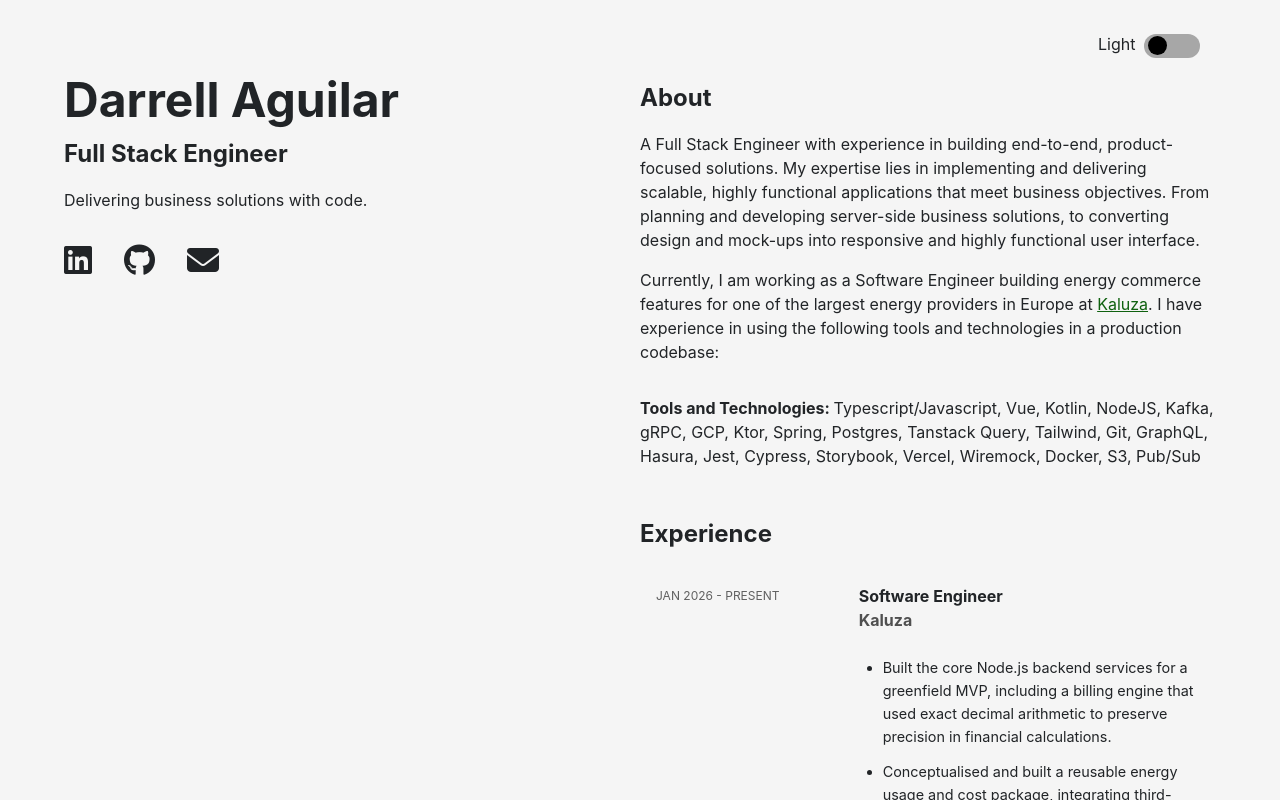
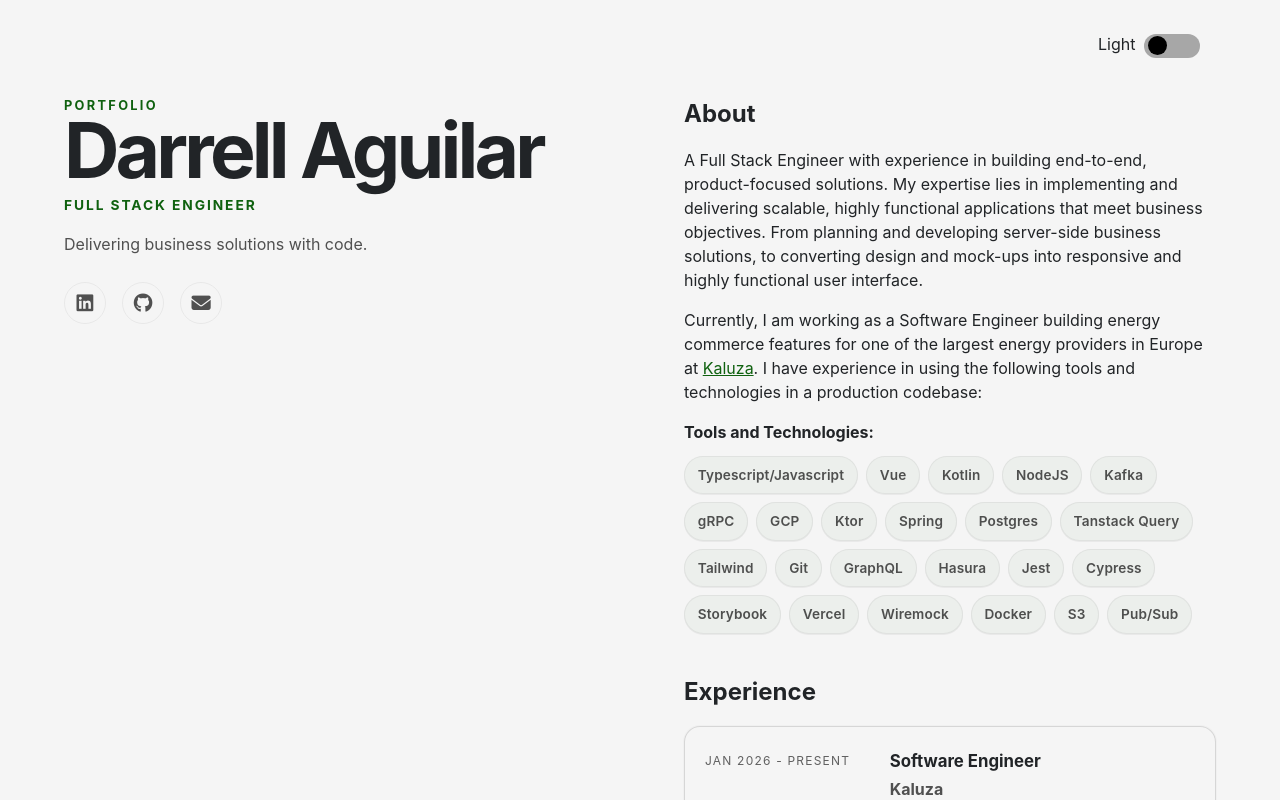
Before and after one commit to darrell-aguilar/portfolio, a Vue app: page / in a window 1280 px wide. Shown: the top 800 px of the page. Built offline with nearby package versions, Linux system fonts and the light colour scheme.

Commit message:
update UI design

```diff
--- a/src/App.vue
+++ b/src/App.vue
@@ -66,23 +66,27 @@ export default defineComponent({
     }
   }
   &_container {
-    padding: 2rem 1rem;
+    padding: 3rem 1rem 4rem;
     margin: auto;
-    max-width: 1200px;
+    max-width: 1240px;
     display: flex;
     flex-direction: column;
+    gap: 2.75rem;
 
     & > * {
       flex-basis: 50%;
     }
 
     @include sm {
-      padding: 2rem 4rem;
+      padding: 4rem 2rem 4.5rem;
+      gap: 3rem;
     }
 
     @include lg {
       flex-direction: row;
-      padding: 4rem 4rem;
+      align-items: flex-start;
+      padding: 5.5rem 4rem 5.5rem;
+      gap: 5.5rem;
     }
   }
 }
--- a/src/components/About.vue
+++ b/src/components/About.vue
@@ -16,12 +16,12 @@
       production codebase:
     </p>
     <div class="about_tech">
-      <p class="about_paragraph about_highlight">
-        <span class="about_list">Tools and Technologies: </span>
-        Typescript/Javascript, Vue, Kotlin, NodeJS, Kafka, gRPC, GCP, Ktor, Spring,
-        Postgres, Tanstack Query, Tailwind, Git, GraphQL, Hasura, Jest,
-        Cypress, Storybook, Vercel, Wiremock, Docker, S3, Pub/Sub
-      </p>
+      <p class="about_list">Tools and Technologies:</p>
+      <ul class="about_tags">
+        <li v-for="tool in tools" :key="tool" class="about_tag">
+          {{ tool }}
+        </li>
+      </ul>
     </div>
   </div>
 </template>
@@ -31,6 +31,35 @@ import { defineComponent } from "vue"
 
 export default defineComponent({
   name: "About",
+  data() {
+    return {
+      tools: [
+        "Typescript/Javascript",
+        "Vue",
+        "Kotlin",
+        "NodeJS",
+        "Kafka",
+        "gRPC",
+        "GCP",
+        "Ktor",
+        "Spring",
+        "Postgres",
+        "Tanstack Query",
+        "Tailwind",
+        "Git",
+        "GraphQL",
+        "Hasura",
+        "Jest",
+        "Cypress",
+        "Storybook",
+        "Vercel",
+        "Wiremock",
+        "Docker",
+        "S3",
+        "Pub/Sub",
+      ],
+    }
+  },
 })
 </script>
 
@@ -38,16 +67,16 @@ export default defineComponent({
 @use "@/styles/variables.scss" as *;
 
 .about {
-  padding-top: 5rem;
+  padding-top: 4rem;
 
   @include fade-in-content;
 
   @include sm {
-    padding-top: 6rem;
+    padding-top: 5rem;
   }
 
   @include lg {
-    padding-top: 1rem;
+    padding-top: 0.5rem;
   }
 
   &_header {
@@ -56,6 +85,7 @@ export default defineComponent({
 
   &_paragraph {
     padding-top: 1rem;
+    max-width: 42rem;
   }
 
   &_link {
@@ -71,9 +101,41 @@ export default defineComponent({
     font-weight: bold;
   }
 
-  &_highlight:hover {
-    transition: all 0.5s ease-in-out;
-    color: var(--green);
+  &_tags {
+    display: flex;
+    flex-wrap: wrap;
+    gap: 0.5rem;
+    padding-top: 0.75rem;
+    list-style: none;
+    max-width: 42rem;
+  }
+
+  &_tag {
+    display: inline-flex;
+    align-items: center;
+    padding: 0.5rem 0.8rem;
+    border-radius: 999px;
+    border: 1px solid color-mix(in srgb, var(--grey-3) 80%, transparent);
+    background: color-mix(in srgb, var(--background) 96%, var(--green));
+    color: var(--grey-1);
+    font-size: 0.85rem;
+    font-weight: 600;
+    letter-spacing: 0.01em;
+    box-shadow: 0 1px 0 color-mix(in srgb, black 5%, transparent);
+    transition:
+      transform 0.18s ease-in-out,
+      border-color 0.18s ease-in-out,
+      background-color 0.18s ease-in-out,
+      color 0.18s ease-in-out,
+      box-shadow 0.18s ease-in-out;
+
+    &:hover {
+      transform: translateY(-1px);
+      border-color: var(--green);
+      background: color-mix(in srgb, var(--green) 8%, var(--background));
+      color: var(--text);
+      box-shadow: 0 6px 18px color-mix(in srgb, black 8%, transparent);
+    }
   }
 }
 </style>
--- a/src/components/Card.vue
+++ b/src/components/Card.vue
@@ -16,21 +16,29 @@ export default defineComponent({
 @use "@/styles/variables.scss" as *;
 
 .card {
-  padding: 1rem;
-  margin-bottom: 1rem;
+  padding: 1.15rem 1rem;
   display: grid;
   grid-template-columns: 1fr;
-  gap: 0.5rem;
+  gap: 1rem;
+  border: 1px solid color-mix(in srgb, var(--grey-3) 92%, var(--text));
+  border-radius: 1rem;
+  background: color-mix(in srgb, var(--background) 96%, transparent);
+  box-shadow: 0 0 0 1px color-mix(in srgb, var(--grey-3) 25%, transparent);
+  transition:
+    border-color 0.2s ease-in-out,
+    box-shadow 0.2s ease-in-out,
+    background-color 0.2s ease-in-out;
 
   &:hover {
-    transition: all 0.3s ease-in-out;
-    background-color: var(--hover-background);
-    border-radius: 5px;
+    border-color: color-mix(in srgb, var(--green) 45%, var(--grey-3));
+    box-shadow: 0 0 0 1px color-mix(in srgb, var(--green) 18%, transparent);
+    background-color: color-mix(in srgb, var(--background) 94%, var(--green));
   }
 
   @include sm {
     grid-template-columns: 1fr 2fr;
     gap: 2rem;
+    padding: 1.4rem 1.25rem;
   }
 }
 </style>
--- a/src/components/Experience.vue
+++ b/src/components/Experience.vue
@@ -1,6 +1,7 @@
 <template>
   <div class="experience">
     <h2 class="experience_header">Experience</h2>
+    <div class="experience_cards">
       <Card
         v-for="exp in experience"
         :key="exp.company"
@@ -23,6 +24,7 @@
           </ul>
         </div>
       </Card>
+    </div>
   </div>
 </template>
 
@@ -48,12 +50,11 @@ export default defineComponent({
 @use "@/styles/variables.scss" as *;
 
 .experience {
-  padding-top: 3rem;
+  padding-top: 2.5rem;
   @include fade-in-content;
   :deep(.card) {
     &:hover {
       & .experience_role {
-        transition: all 0.3s ease-in-out;
         color: var(--green);
       }
     }
@@ -64,23 +65,31 @@ export default defineComponent({
     margin-bottom: 1rem;
   }
 
+  &_cards {
+    display: flex;
+    flex-direction: column;
+    gap: 1.5rem;
+  }
+
   &_subheader {
     color: var(--grey-4);
     font-size: 0.75rem;
     line-height: 1.5rem;
     vertical-align: bottom;
+    letter-spacing: 0.1em;
   }
 
   &_role {
-    font-size: 1rem;
+    font-size: 1.05rem;
   }
 
   &_company {
     color: var(--grey-1);
+    margin-top: 0.15rem;
   }
 
   &_highlights {
-    padding-top: 1.5rem;
+    padding-top: 1.25rem;
     padding-left: 1.5rem;
     font-size: 0.9rem;
     list-style: disc;
--- a/src/components/Intro.vue
+++ b/src/components/Intro.vue
@@ -2,6 +2,7 @@
   <header class="intro">
     <div class="intro_container">
       <div class="intro_content">
+        <p class="intro_kicker">Portfolio</p>
         <h1 class="intro_title">
           <a href="/">Darrell Aguilar</a>
         </h1>
@@ -9,16 +10,10 @@
         <p class="intro_text">Delivering business solutions with code.</p>
       </div>
       <div class="intro_links">
-        <a
-          href="https://linkedin.com/in/darrell-aguilar"
-          aria-label="Link to LinkedIn profile"
-        >
+        <a href="https://linkedin.com/in/darrell-aguilar" aria-label="Link to LinkedIn profile">
           <i class="intro_icon fa-brands fa-linkedin"></i>
         </a>
-        <a
-          href="https://github.com/darrell-aguilar"
-          aria-label="Link to Github"
-        >
+        <a href="https://github.com/darrell-aguilar" aria-label="Link to Github">
           <i class="intro_icon fa-brands fa-github"></i>
         </a>
         <a href="mailto:darrell029@gmail.com" aria-label="Link to email">
@@ -42,12 +37,26 @@ export default defineComponent({
 
 .intro {
   &_container {
-    position: static;
+    position: sticky;
     top: 2rem;
+    display: grid;
+    gap: 1.15rem;
+    padding-top: 0.5rem;
 
     @include lg {
-      position: sticky;
+      align-self: start;
+      top: 3rem;
+      min-height: calc(100vh - 6rem);
+      align-content: start;
     }
+  }
+
+  &_kicker {
+    color: var(--green);
+    text-transform: uppercase;
+    letter-spacing: 0.18em;
+    font-size: 0.8rem;
+    font-weight: 700;
   }
 
   &_content {
@@ -63,58 +72,72 @@ export default defineComponent({
   }
 
   &_title {
+    font-size: clamp(2.75rem, 6vw, 4.75rem);
+    line-height: 0.95;
+    letter-spacing: -0.05em;
+    font-weight: 700;
+
     @include sm {
-      font-size: 3rem;
+      font-size: clamp(3rem, 6vw, 5rem);
     }
   }
 
   &_subtitle {
+    margin-top: 0.45rem;
+    color: var(--green);
+    text-transform: uppercase;
+    letter-spacing: 0.14em;
+    font-size: 0.82rem;
+
     @include sm {
-      font-size: 1.5rem;
+      font-size: 0.86rem;
     }
   }
 
   &_text {
     padding-top: 1rem;
+    max-width: 22rem;
+    color: var(--grey-1);
   }
 
   &_links {
     display: flex;
-    gap: 1rem;
-    padding: 1rem 0;
-    position: absolute;
-    animation: slide-in 0.5s ease-in-out;
-
-    @keyframes slide-in {
-      from {
-        left: -50rem;
-        opacity: 0;
-      }
-      to {
-        left: 0;
-        opacity: 1;
-      }
-    }
+    gap: 0.85rem;
+    padding: 0.5rem 0 0;
+    animation: fade-in 0.75s ease-in-out;
 
     @include sm {
-      gap: 2rem;
-      padding: 2rem 0;
+      gap: 1rem;
     }
 
     > * {
-      transition: all 0.2s ease-in-out;
+      width: 2.5rem;
+      height: 2.5rem;
+      display: inline-grid;
+      place-items: center;
+      border-radius: 999px;
+      color: var(--grey-1);
+      border: 1px solid color-mix(in srgb, var(--grey-3) 78%, transparent);
+      transition:
+        transform 0.2s ease-in-out,
+        border-color 0.2s ease-in-out,
+        color 0.2s ease-in-out,
+        background-color 0.2s ease-in-out;
 
       &:hover {
-        transform: scale(1.2);
+        transform: translateY(-1px);
+        border-color: var(--green);
+        color: var(--green);
+        background: color-mix(in srgb, var(--green) 6%, var(--background));
       }
     }
   }
 
   &_icon {
-    font-size: 1.5rem;
+    font-size: 1.15rem;
 
     @include sm {
-      font-size: 2rem;
+      font-size: 1.2rem;
     }
   }
 }
--- a/src/style.scss
+++ b/src/style.scss
@@ -1,10 +1,11 @@
 * {
   margin: 0;
   padding: 0;
+  box-sizing: border-box;
 }
 
 :root {
-  font-family: Inter, system-ui, Avenir, Helvetica, Arial, sans-serif;
+  font-family: Inter, "Segoe UI", "Avenir Next", sans-serif;
   line-height: 1.5;
   font-weight: 400;
   color-scheme: light dark;
@@ -15,9 +16,21 @@
   text-rendering: optimizeLegibility;
   -webkit-font-smoothing: antialiased;
   -moz-osx-font-smoothing: grayscale;
+  scroll-behavior: smooth;
 
   & * a {
     text-decoration: none;
     color: inherit;
   }
+
+  & body {
+    min-height: 100vh;
+    background-color: var(--background);
+    background-image:
+      linear-gradient(180deg, color-mix(in srgb, var(--background) 96%, white), var(--background));
+  }
+
+  & ::selection {
+    background: color-mix(in srgb, var(--green) 22%, transparent);
+  }
 }
```
Lines whose indentation alone changed are shown as unchanged.
